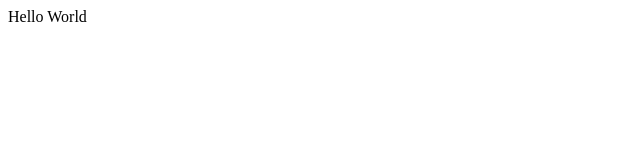
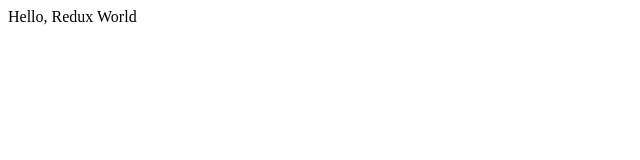
Before and after one commit to benjaminwilliams/contact-react, a React app: page / in a window 1280 px wide. Shown: the top 160 px of the page, without its empty margins (0-640 px from the left). Built offline with nearby package versions, Linux system fonts and the light colour scheme.

Commit message:
connect redux to React, hello world from state

```diff
--- a/src/components/app.jsx
+++ b/src/components/app.jsx
@@ -1,15 +1,45 @@
 import React from 'react';
+import { bindActionCreators } from 'redux';
+import { connect } from 'react-redux';
 import * as actionCreators from '../actions/actionCreators';
-class App extends React.Component {
+
+
+// Add Props from redux here
+function mapStateToProps(state){
+  return{
+    contactDetails: state.contactDetails
+  }
+}
+
+function mapDispatchToProps(dispach){
+  return bindActionCreators(actionCreators, dispach);
+}
+
+
+class Main extends React.Component {
+
+  constructor(){
+    super();
+    this.renderName = this.renderName.bind(this);
+  }
+
+  renderName(){
+    const name = this.props.contactDetails.name;
+
+    return (
+      <div>Hello, {name}</div>
+    )
+  }
 
   render(){
-    const w = "World";
     return(
       <div>
-        Hello {w}
+        {this.renderName()}
       </div>
     )
   }
 }
 
+const App = connect(mapStateToProps, mapDispatchToProps)(Main);
+
 export default App;
--- a/src/store.js
+++ b/src/store.js
@@ -2,7 +2,7 @@ import { createStore } from 'redux';
 import rootReducer from './reducers/index';
 
 const contactDetails = {
-  "name": "",
+  "name": "Redux World",
   "email": "",
   "message": ""
 };
```
